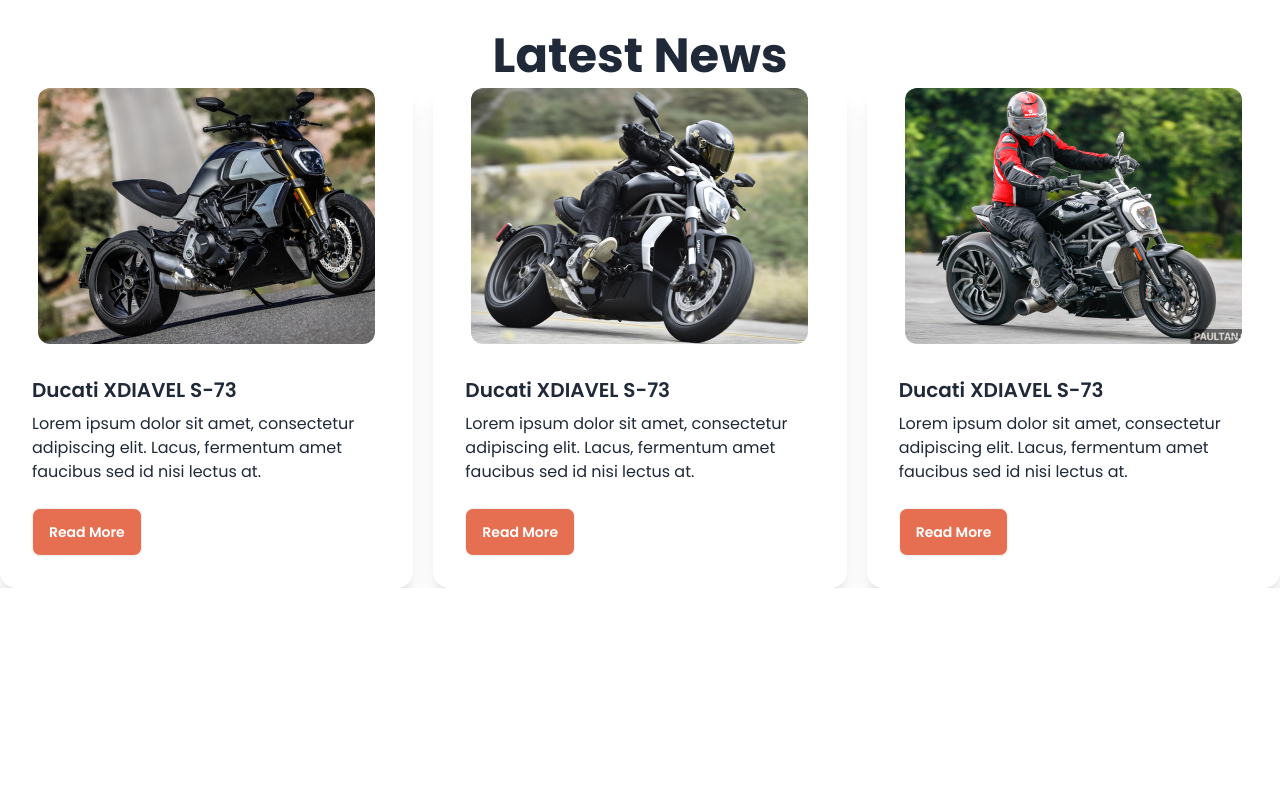
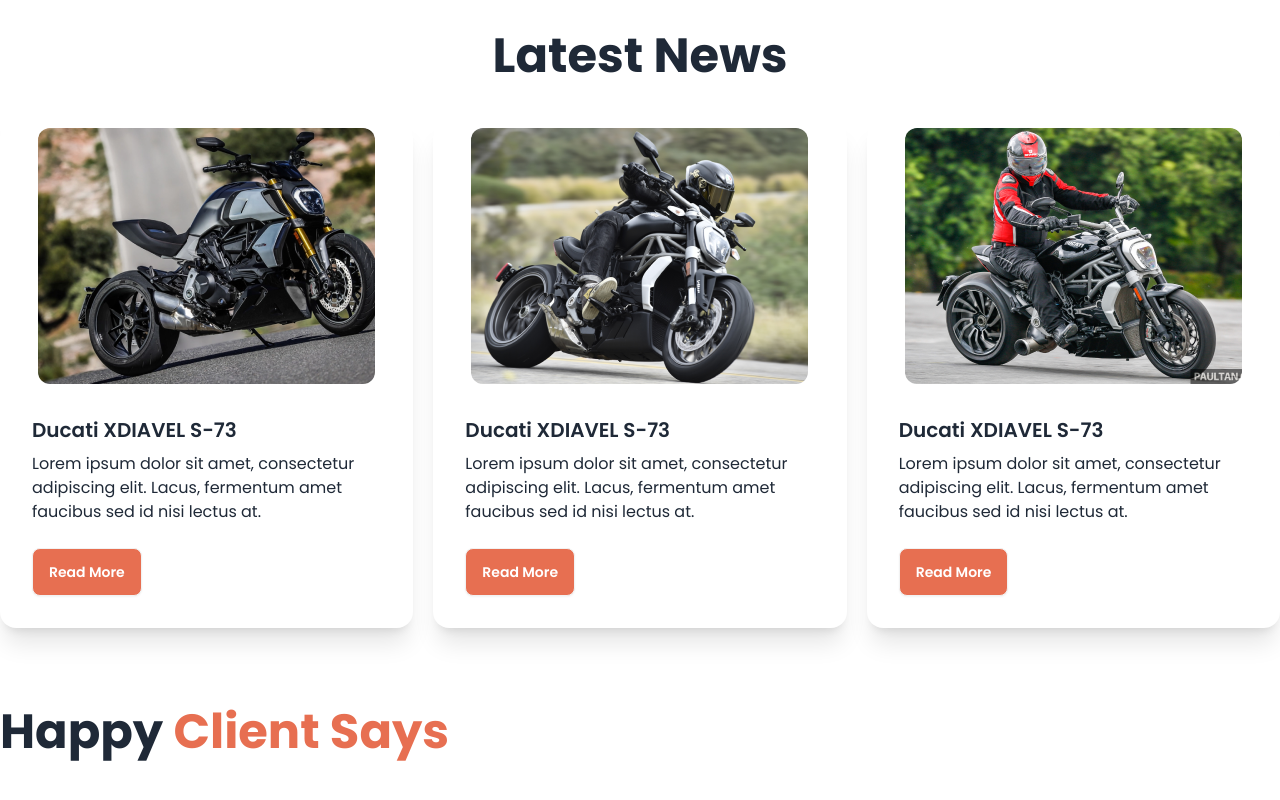
Before and after one commit to mominrubel/biker-zone-practice, a plain HTML site: page index.html in a window 1280 px wide. Shown: the part 1001-1801 px from the top of the page. Before the commit the page ends 1589 px from the top, so only its background shows below. Drawn offline with nearby package versions, Linux system fonts and the light colour scheme.

Commit message:
new section start

```diff
--- a/index.html
+++ b/index.html
@@ -171,7 +171,7 @@
             <div>
                 <!-- text -->
                  <div>
-                    <h1 class="text-5xl font-bold text-center mt-20">Latest News</h1>
+                    <h1 class="text-5xl font-bold text-center my-10">Latest News</h1>
                  </div>
                  <!-- bike cards with name -->
                   <div class="grid grid-cols-1 md:grid-cols-2 lg:grid-cols-3 gap-5">
@@ -226,6 +226,12 @@
                   </div>
             </div>
         </section>
+    <!-- Happy Client -->
+        <section>
+            <div class="my-20">
+                <h1 class="text-5xl font-bold">Happy <span class="text-bikeprimary">Client Says</span></h1>
+            </div>
+        </section>
     </main>
 
     <!-- footer section -->
```
